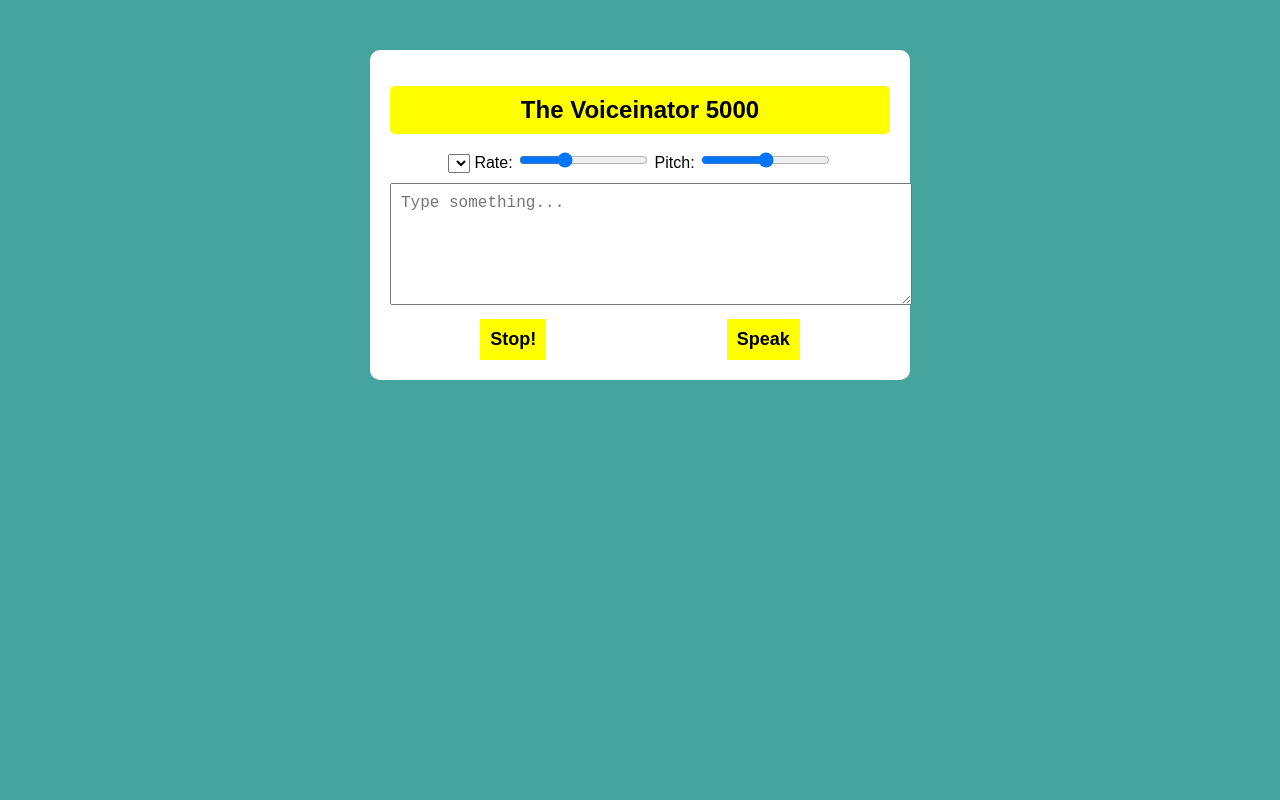
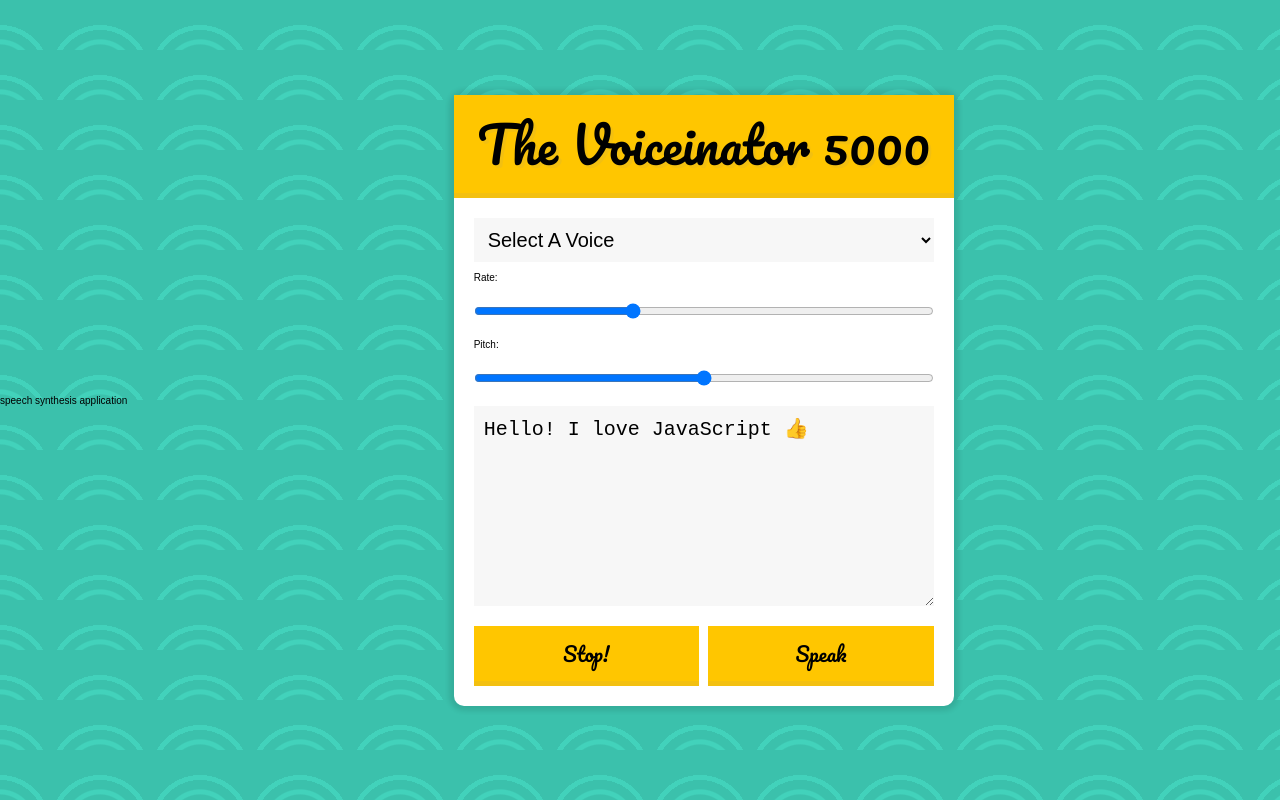
Before and after one commit to acciojob/Speech-Synthesis-aniket0657, a website: page main.html in a window 1280 px wide. Drawn offline with Linux system fonts and the light colour scheme.

Commit message:
created a submission

```diff
--- a/main.html
+++ b/main.html
@@ -1,28 +1,143 @@
+speech synthesis application
+
 <!DOCTYPE html>
 <html lang="en">
 <head>
-    <meta charset="UTF-8">
-    <meta name="viewport" content="width=device-width, initial-scale=1.0">
-    <title>The Voiceinator 5000</title>
-    <link rel="stylesheet" href="styles.css">
+  <meta charset="UTF-8">
+  <title>Speech Synthesis</title>
+  <link href='https://fonts.googleapis.com/css?family=Pacifico' rel='stylesheet' type='text/css'>
+  <style>
+    html {
+      font-size: 10px;
+      box-sizing: border-box;
+    }
+    *, *:before, *:after {
+      box-sizing: inherit;
+    }
+    body {
+      margin: 0;
+      padding: 0;
+      font-family: sans-serif;
+      background-color: #3BC1AC;
+      display: flex;
+      min-height: 100vh;
+      align-items: center;
+      background-image:
+      radial-gradient(circle at 100% 150%, #3BC1AC 24%, #42D2BB 25%, #42D2BB 28%, #3BC1AC 29%, #3BC1AC 36%, #42D2BB 36%, #42D2BB 40%, transparent 40%, transparent),
+      radial-gradient(circle at 0 150%, #3BC1AC 24%, #42D2BB 25%, #42D2BB 28%, #3BC1AC 29%, #3BC1AC 36%, #42D2BB 36%, #42D2BB 40%, transparent 40%, transparent);
+      background-size: 100px 50px;
+    }
+    .voiceinator {
+      padding: 2rem;
+      width: 50rem;
+      margin: 0 auto;
+      border-radius: 1rem;
+      background: white;
+      box-shadow: 0 0 5px 5px rgba(0,0,0,0.1);
+    }
+    h1 {
+      width: calc(100% + 4rem);
+      margin: -2rem 0 2rem -2rem;
+      padding: .5rem;
+      background: #ffc600;
+      border-bottom: 5px solid #F3C010;
+      text-align: center;
+      font-size: 5rem;
+      font-weight: 100;
+      font-family: 'Pacifico', cursive;
+      text-shadow: 3px 3px 0 #F3C010;
+    }
+    .voiceinator input,
+    .voiceinator button,
+    .voiceinator select,
+    .voiceinator textarea {
+      width: 100%;
+      display: block;
+      margin: 10px 0;
+      padding: 10px;
+      border: 0;
+      font-size: 2rem;
+      background: #F7F7F7;
+    }
+    textarea {
+      height: 20rem;
+    }
+    .voiceinator button {
+      background: #ffc600;
+      border: 0;
+      width: 49%;
+      float: left;
+      font-family: 'Pacifico', cursive;
+      margin-bottom: 0;
+      font-size: 2rem;
+      border-bottom: 5px solid #F3C010;
+      cursor: pointer;
+    }
+    .voiceinator button:active {
+      top: 2px;
+    }
+    .voiceinator button:nth-of-type(1) {
+      margin-right: 2%;
+    }
+  </style>
 </head>
 <body>
-    <div class="container">
-        <h1>The <span class="highlight">Voiceinator 5000</span></h1>
-        <select id="voiceSelect"></select>
-       <label>Rate:</label>
-<input type="range" name="rate" id="rate" min="0.5" max="2" step="0.1" value="1">
 
-<label>Pitch:</label>
-<input type="range" name="pitch" id="pitch" min="0" max="2" step="0.1" value="1">
+  <div class="voiceinator">
+    <h1>The Voiceinator 5000</h1>
+    <select name="voice" id="voices">
+      <option value="">Select A Voice</option>
+    </select>
+    <label for="rate">Rate:</label>
+    <input name="rate" type="range" min="0" max="3" value="1" step="0.1">
+    <label for="pitch">Pitch:</label>
+    <input name="pitch" type="range" min="0" max="2" step="0.1">
+    <textarea name="text">Hello! I love JavaScript 👍</textarea>
+    <button id="stop">Stop!</button>
+    <button id="speak">Speak</button>
+  </div>
 
-        <textarea id="textInput" placeholder="Type something..."></textarea>
-        <div class="buttons">
-            <button id="stop">Stop!</button>
-<button id="speak">Speak</button>
+  <script>
+    let msg = new SpeechSynthesisUtterance();
+    let voices = [];
+    const voicesDropdown = document.querySelector('[name="voice"]');
+    const options = document.querySelectorAll('[type="range"], [name="text"]');
+    const speakButton = document.querySelector('#speak');
+    const stopButton = document.querySelector('#stop');
 
-        </div>
-    </div>
-    <script src="script.js"></script>
+    function populateVoices() {
+      voices = window.speechSynthesis.getVoices();
+      voicesDropdown.innerHTML = voices
+        .map(voice => <option value="${voice.name}">${voice.name} (${voice.lang})</option>)
+        .join('');
+    }
+
+    function setVoice() {
+      msg.voice = voices.find(voice => voice.name === this.value);
+    }
+
+    function setOption() {
+      msg[this.name] = this.value;
+    }
+
+    function speakText() {
+      window.speechSynthesis.cancel();
+      msg.text = document.querySelector('[name="text"]').value;
+      window.speechSynthesis.speak(msg);
+    }
+
+    function stopText() {
+      window.speechSynthesis.cancel();
+    }
+
+    window.speechSynthesis.addEventListener('voiceschanged', populateVoices);
+    voicesDropdown.addEventListener('change', setVoice);
+    options.forEach(option => option.addEventListener('change', setOption));
+    speakButton.addEventListener('click', speakText);
+    stopButton.addEventListener('click', stopText);
+
+    populateVoices();
+  </script>
+
 </body>
 </html>
```
